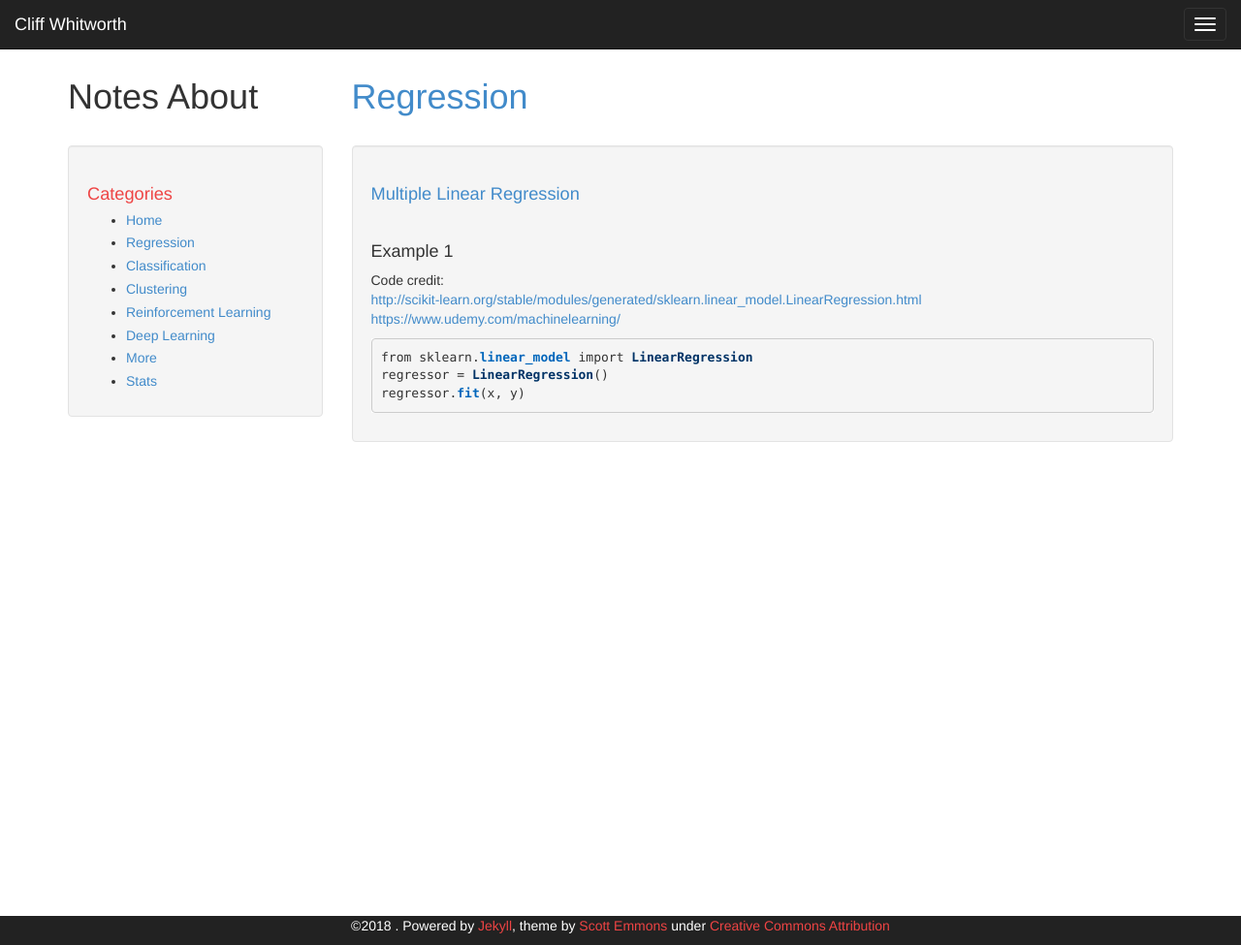
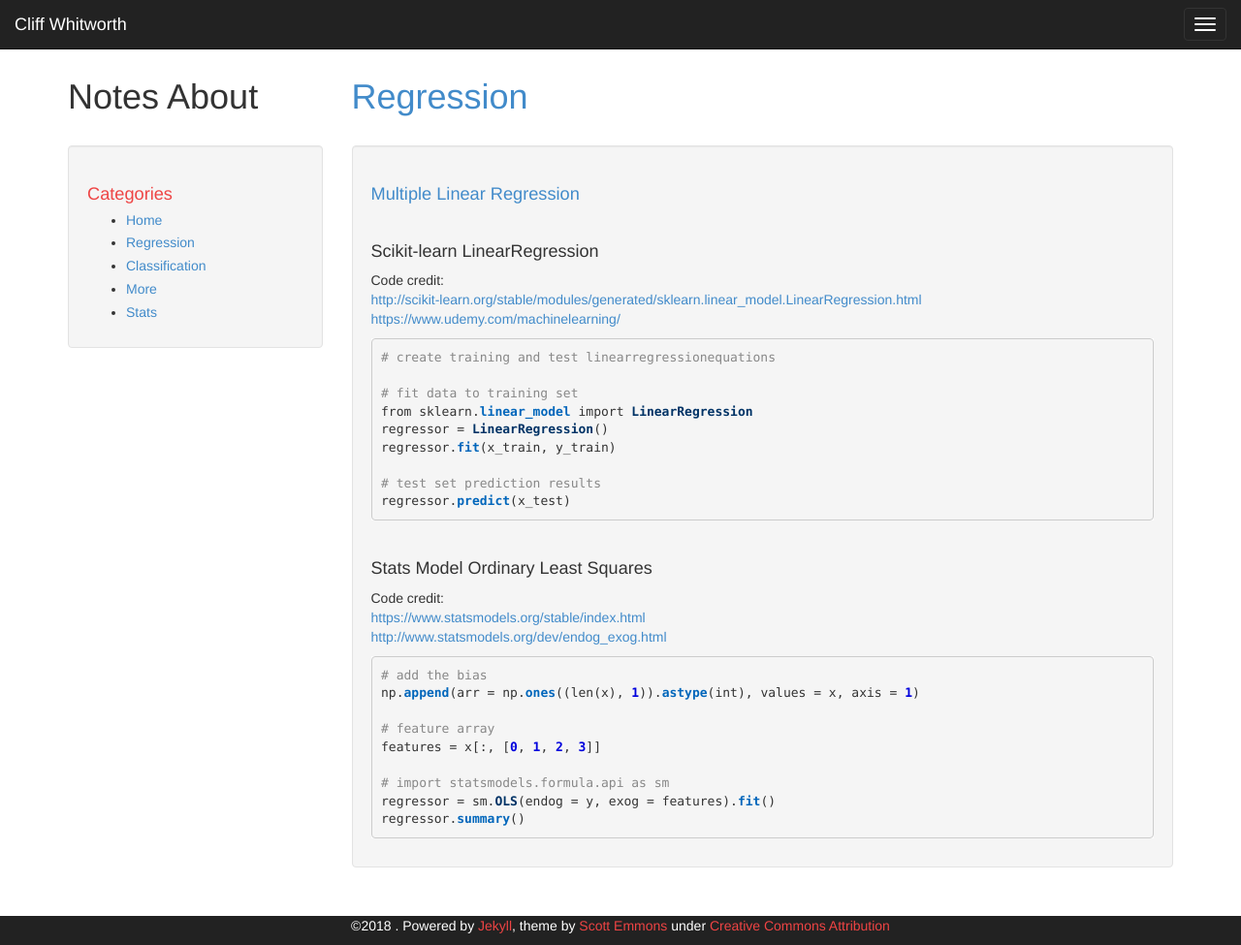
Before and after one commit to cliffwhitworth/cliffwhitworth.github.io, a Jekyll site: the page built from _posts/2018-04-02-multiple-linear-regression.markdown, in a window 1280 px wide and 975 px high. Shown: the whole window at 97% size. Built offline with Jekyll 4.4.1, drawn with Linux system fonts in a browser that asks for light colours.

Commit message:
tweaks and multiple linear regression additions

```diff
--- a/_includes/links-list-li.html
+++ b/_includes/links-list-li.html
@@ -1,9 +1,11 @@
     <li class="active"><a href="{{ site.baseurl }}/">Home</a></li>
     <li class="active"><a href="{{ site.baseurl }}/Regression.html">Regression</a></li>
     <li class="active"><a href="{{ site.baseurl }}/Classification.html">Classification</a></li>
+    <!--
     <li class="active"><a href="{{ site.baseurl }}/Clustering.html">Clustering</a></li>
     <li class="active"><a href="{{ site.baseurl }}/ReinforcementLearning.html">Reinforcement Learning</a></li>
     <li class="active"><a href="{{ site.baseurl }}/DeepLearning.html">Deep Learning</a></li>
+    -->
     <li class="active"><a href="{{ site.baseurl }}/More.html">More</a></li>
     <li class="active"><a href="{{ site.baseurl }}/Stats.html">Stats</a></li>
     <!--
--- a/_posts/2018-04-02-multiple-linear-regression.markdown
+++ b/_posts/2018-04-02-multiple-linear-regression.markdown
@@ -5,7 +5,7 @@ date:   2018-04-02
 categories: Regression
 ---
 <br />
-<h4>Example 1</h4>
+<h4>Scikit-learn LinearRegression</h4>
 <p>Code credit:
 <br />
 <a href="http://scikit-learn.org/stable/modules/generated/sklearn.linear_model.LinearRegression.html">
@@ -18,7 +18,41 @@ https://www.udemy.com/machinelearning/
 </p>
 
 {% highlight ruby %}
+# create training and test linearregressionequations
+
+# fit data to training set
 from sklearn.linear_model import LinearRegression
 regressor = LinearRegression()
-regressor.fit(x, y)
+regressor.fit(x_train, y_train)
+
+# test set prediction results
+regressor.predict(x_test)
+
 {% endhighlight %}
+
+<br />
+<h4>Stats Model Ordinary Least Squares</h4>
+<p>Code credit:
+<br />
+<a href="https://www.statsmodels.org/stable/index.html">
+https://www.statsmodels.org/stable/index.html
+</a>
+<br />
+<a href="http://www.statsmodels.org/dev/endog_exog.html">
+http://www.statsmodels.org/dev/endog_exog.html
+</a>
+</p>
+
+{% highlight ruby %}
+
+# add the bias
+np.append(arr = np.ones((len(x), 1)).astype(int), values = x, axis = 1)
+
+# feature array
+features = x[:, [0, 1, 2, 3]]
+
+# import statsmodels.formula.api as sm
+regressor = sm.OLS(endog = y, exog = features).fit()
+regressor.summary()
+
+{% endhighlight %}
```
Also changed, not shown: _posts/2018-04-01-simple-linear-regression.markdown (+12 -10 lines), index.md (+1 -3 lines).
